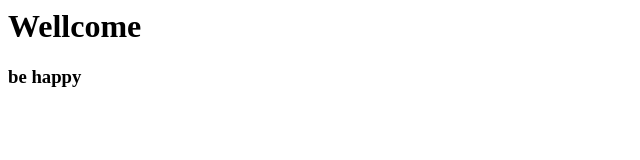
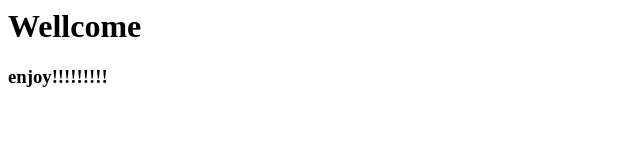
Before and after one commit to saraKloyzner/GitProject, a plain HTML site: page index.html in a window 1280 px wide. Shown: the full height of the page, 0-640 px from the left. Drawn offline with Linux system fonts and the light colour scheme.

Commit message:
changeE&E

```diff
--- a/index.html
+++ b/index.html
@@ -1,2 +1,2 @@
 <h1>Wellcome</h1>
-<h3>be happy</h3>
+<h3>enjoy!!!!!!!!!</h3>
```
Also changed, not shown: temp.html (+1 -1 lines).
